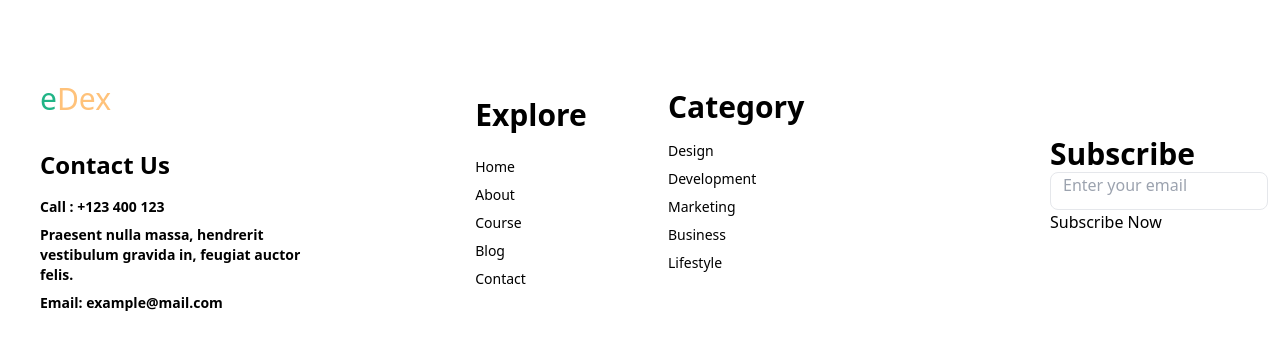
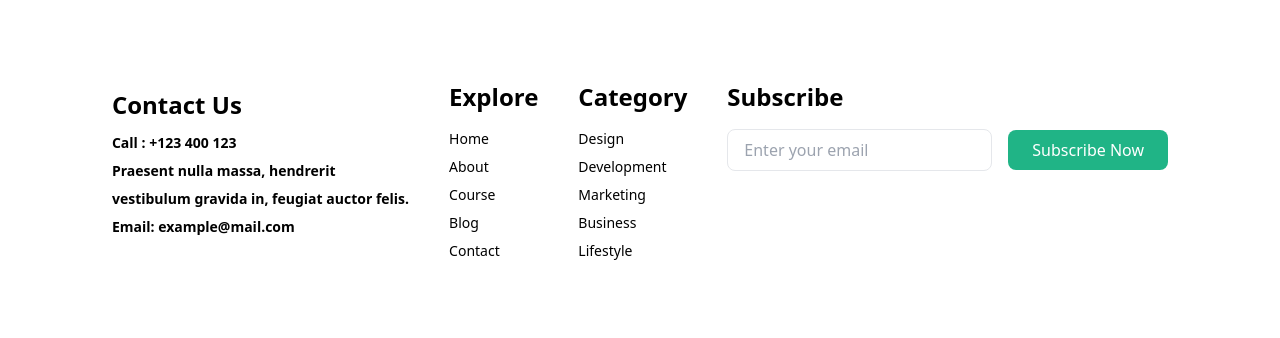
Before and after one commit to Blochnavaj/GF_Project, a React (Vite) app in the folder Frontend/: page / in a window 1280 px wide. Shown: the part 1335-1673 px from the top of the page. Built offline with nearby package versions, Linux system fonts and the light colour scheme.

Commit message:
complete the footer section

```diff
--- a/Frontend/src/Components/Footer.jsx
+++ b/Frontend/src/Components/Footer.jsx
@@ -2,45 +2,64 @@ import React from 'react'
 
 function Footer() {
   return (
-     <>
-       <div className='grid grid-cols-2 items-center  justify-center md:grid md:grid-cols-4  m-auto lg:grid lg:grid-cols-4 lg:mt-3 lg:p-3 '>
+    <>
+      <div className="md:max-w-screen-xl md:mx-auto md:my-7 p-5 grid justify-center items-center">
+        {/* Footer Header */}
 
-        <div className='ml-7'>
-           <h1 className='text-3xl cursor-pointer py-6  '> <span className='text-[#20B486] font-medium'>e<span className='text-[#FFC27A]'>Dex</span></span></h1>
-           <p className='text-2xl font-bold py-2'>Contact Us</p>
-           <p  className='text-sm font-semibold py-2'>Call : +123 400 123</p>
-           <p  className='text-sm font-semibold '>Praesent nulla massa, hendrerit </p>
-           <p  className='text-sm font-semibold pb-2'>vestibulum gravida in, feugiat auctor felis.</p>
-           <p  className='text-sm font-bold'>Email: example@mail.com</p>
-        </div>
 
-          <div className='ml-[6rem] grid items-center justify-center  '>
-
-          <h1 className='font-bold text-3xl py-6'>Explore</h1>
-            <p className='text-sm font-light pb-2'>Home</p>
-            <p className='text-sm font-light pb-2'>About</p>
-            <p className='text-sm font-light pb-2'>Course</p>
-            <p className='text-sm font-light pb-2'>Blog</p>
-            <p className='text-sm font-light pb-2'>Contact</p>
+        {/* Footer Content */}
+        <div className="md:flex justify-between items-start gap-10">
+          {/* Contact Us */}
+          <div className="mb-6">
+            <p className="text-2xl font-bold py-2">Contact Us</p>
+            <p className="text-sm font-semibold py-1">Call : +123 400 123</p>
+            <p className="text-sm font-semibold py-1">
+              Praesent nulla massa, hendrerit
+            </p>
+            <p className="text-sm font-semibold py-1">
+              vestibulum gravida in, feugiat auctor felis.
+            </p>
+            <p className="text-sm font-bold py-1">Email: example@mail.com</p>
           </div>
 
-          <div className='mt-[5rem] lg:mt-0  ml-7'>
-            <h1 className='font-bold text-3xl pb-4 ' >Category</h1>
-            <p className='text-sm font-light pb-2'>Design</p>
-            <p className='text-sm font-light pb-2'>Development</p>
-            <p className='text-sm font-light pb-2'>Marketing</p>
-            <p className='text-sm font-light pb-2'>Business</p>
-            <p className='text-sm font-light pb-2'>Lifestyle</p>
+          {/* Explore */}
+          <div className="mb-6">
+            <h1 className="font-bold text-2xl pb-4">Explore</h1>
+            <p className="text-sm font-light pb-2">Home</p>
+            <p className="text-sm font-light pb-2">About</p>
+            <p className="text-sm font-light pb-2">Course</p>
+            <p className="text-sm font-light pb-2">Blog</p>
+            <p className="text-sm font-light pb-2">Contact</p>
           </div>
 
-          <div className='mt-[5rem] lg:mt-0 ml-[6rem] '>
-             <h1 className='font-bold text-3xl '>Subscribe</h1>
-             <input type="email"  className='border w-full p-3 rounded-lg pt-0' placeholder='Enter your email'  />
-             <button>Subscribe Now</button>
+          {/* Category */}
+          <div className="mb-6">
+            <h1 className="font-bold text-2xl pb-4">Category</h1>
+            <p className="text-sm font-light pb-2">Design</p>
+            <p className="text-sm font-light pb-2">Development</p>
+            <p className="text-sm font-light pb-2">Marketing</p>
+            <p className="text-sm font-light pb-2">Business</p>
+            <p className="text-sm font-light pb-2">Lifestyle</p>
           </div>
-       </div>
-     </>
+
+          {/* Subscribe */}
+          <div className=''>
+            <h1 className="font-bold text-2xl pb-4">Subscribe</h1>
+            <div className="flex flex-row sm:flex-row items-center gap-4 ">
+              <input
+                type="email"
+                className="border rounded-lg px-4 py-2 w-full sm:w-auto"
+                placeholder="Enter your email"
+              />
+              <button  className="bg-[#20B486] text-white px-6 py-2 rounded-lg ">
+                Subscribe Now
+              </button>
+            </div>
+          </div>
+        </div>
+      </div>
+    </>
   )
 }
 
-export default Footer
+export default Footer;
```
